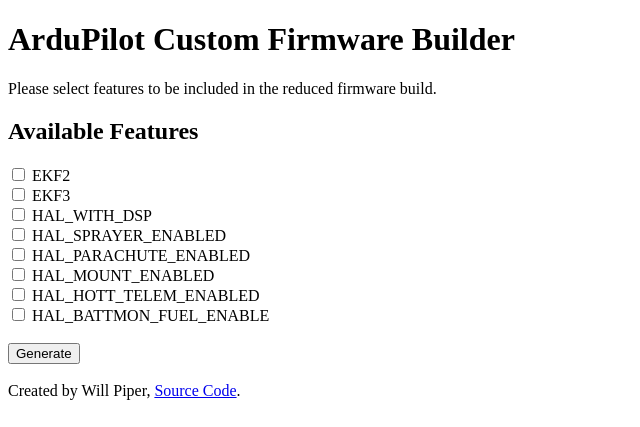
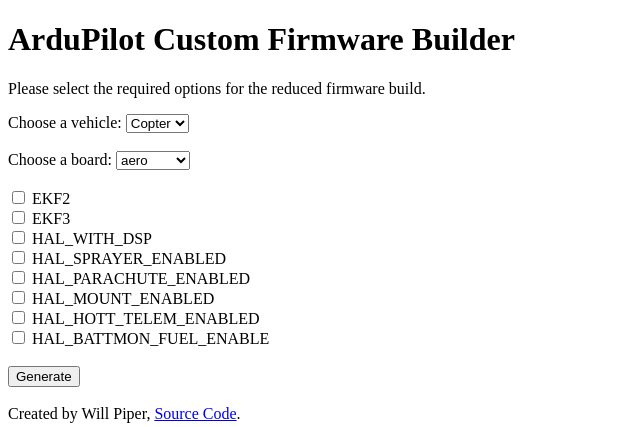
Before and after one commit to ArduPilot/CustomBuild, a Flask app: page / in a window 1280 px wide. Shown: the top 427 px of the page, without its empty margins (0-640 px from the left). Run offline with Flask 2, Linux system fonts and the light colour scheme; some libraries are stand-ins or nearby versions.

Commit message:
included vehicle and board options, organised directories

```diff
--- a/app.py
+++ b/app.py
@@ -6,6 +6,7 @@ import urllib.request
 import gzip
 from io import BytesIO
 import time
+import json
 
 from flask import Flask # using flask as the framework
 from flask import render_template
@@ -68,11 +69,26 @@ def compressFiles(fileList, uuidkey):
 def index():
     return render_template('index.html')
 
+def run_build(taskfile):
+    # run a build with parameters from task
+    task = json.loads(open(taskfile).read())
+    builddir = '/tmp/build'
+    subprocess.run(['./waf', 'configure',
+                    '--board', task['board'],
+                    '--out', builddir,
+                    '--extra-hwdef', task['extra_hwdef']],
+                    cwd = task['sourcedir'])
+    subprocess.run(['./waf', 'clean'], cwd = task['sourcedir'])
+    subprocess.run(['./waf', task['vehicle']], cwd = task['sourcedir'])
+
+
 @app.route('/generate', methods=['GET', 'POST'])
 def generate():
     if request.method == 'POST':
-        # request.form['username']
         features = []
+        task = {}
+
+        # fetch features from user input
         for i in range(1,8):
             value = request.form["option" + str(i)]
             features.append(value)
@@ -82,36 +98,49 @@ def generate():
 
         print("features: ", features)
 
-        print("running...")
+        # create extra_hwdef.dat file and obtain md5sum
+        file = open('buildqueue/extra_hwdef.dat',"w")
+        file.write(extra_hwdef)
+        file.close()
+        md5sum = subprocess.check_output(['md5sum', 'buildqueue/extra_hwdef.dat'],
+                                            encoding = 'utf-8')
+        md5sum = md5sum[:len(md5sum)-29]
+        os.remove('buildqueue/extra_hwdef.dat')
 
-        file = open('extra_hwdef.dat',"w")
+        # define source and app directories
+        sourcedir = os.path.abspath('../ardupilot/')
+        appdir = os.path.abspath(os.curdir)
 
+        # obtain git-hash of source
+        git_hash = subprocess.check_output(['git', 'rev-parse', 'HEAD'],
+                                            cwd = sourcedir,
+                                            encoding = 'utf-8')
+        git_hash = git_hash[:len(git_hash)-1]
+
+        # create directories using concatenated token of git-hash and md5sum of hwdef
+        token = git_hash + "-" + md5sum
+        extra_hwdef_dir = os.path.join(appdir, 'buildqueue/{}'.format(token))
+        if not os.path.isdir(extra_hwdef_dir):
+            os.mkdir(extra_hwdef_dir)
+        file = open('{}/extra_hwdef.dat'.format(extra_hwdef_dir),"w")
         file.write(extra_hwdef)
         file.close()
 
-        git_hash = subprocess.check_output(['git', 'rev-parse', 'master'])
-        git_hash = git_hash[:len(git_hash)-1]
+        # fill dictionary of variables and create json file
+        task['hwdef_md5sum'] = md5sum
+        task['git_hash'] = git_hash
+        task['sourcedir'] = sourcedir
+        task['extra_hwdef'] = os.path.join(extra_hwdef_dir, 'extra_hwdef.dat')
+        task['board'] = request.form["board"]
+        task['vehicle'] = request.form["vehicle"]
+        jfile = open('q.json', "w")
+        jfile.write(json.dumps(task))
+        jfile.close()
 
-        md5sum = subprocess.check_output(['md5sum', 'extra_hwdef.dat'])
-        md5sum = md5sum[:len(md5sum)-18]
+        print(task)
 
-        builddir = '/tmp/build'
-        sourcedir = '../ardupilot/'
-        appdir = os.path.abspath(os.curdir)
-        board = 'Beastf7'
-        subprocess.run(['./waf', 'configure',
-                        '--board', board,
-                        '--out', builddir,
-                        '--extra-hwdef', os.path.join(appdir, 'extra_hwdef.dat')],
-                        cwd = sourcedir)
-        subprocess.run(['./waf', 'copter'], cwd = sourcedir)
-
-        print("git hash: ", git_hash)
-        print("md5sum: ", md5sum)
-        print("token: ", git_hash+md5sum)
-
-        # UUID for this terrain generation
-        uuidkey = str(uuid.uuid1())
+        # run build
+        run_build('q.json')
 
 
         # remove duplicates
--- a/templates/index.html
+++ b/templates/index.html
@@ -5,12 +5,28 @@
         <title>ArduPilot Custom Firmware Builder</title>
         <h1>ArduPilot Custom Firmware Builder</h1>
 
-        <p>Please select features to be included in the reduced firmware build.</p>
+        <p>Please select the required options for the reduced firmware build.</p>
 
         <!--<p>To download entire continents of terrain data, see <a href=https://terrain.ardupilot.org/data/continents/>here<a>.</p>-->
 
-        <h2>Available Features</h2>
         <form action="/generate" method="post">
+            <label for="vehicle">Choose a vehicle:</label>
+            <select name="vehicle">
+                <option value="copter">Copter</option>
+                <option value="plane">Plane</option>
+                <option value="rover">Rover</option>
+                <option value="sub">Sub</option>
+            </select>
+            <br><br>
+            <label for="board">Choose a board:</label>
+            <select name="board">
+                <option value="aero">aero</option>
+                <option value="airbotf4">airbotf4</option>
+                <option value="bbbmini">bbbmini</option>
+                <option value="BeastF7">BeastF7</option>
+                <option value="BeastH7">BeastH7</option>
+            </select>
+            <br><br>
             <input type="checkbox" name="option1" value="define HAL_NAVEKF2_AVAILABLE 1">
             <input type="hidden" name="option1" value="define HAL_NAVEKF2_AVAILABLE 0"> EKF2
             <br>
```
